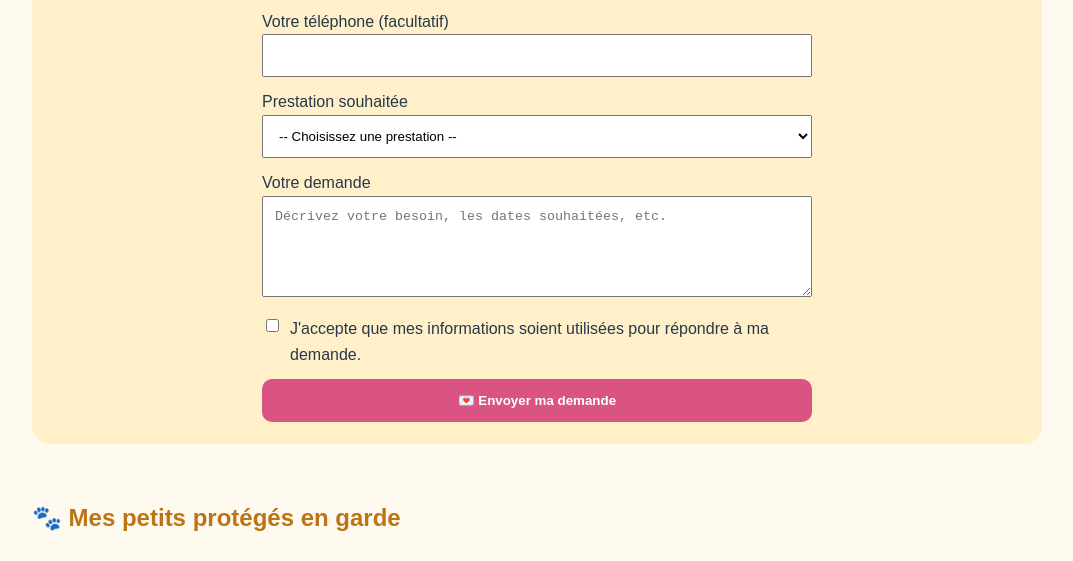
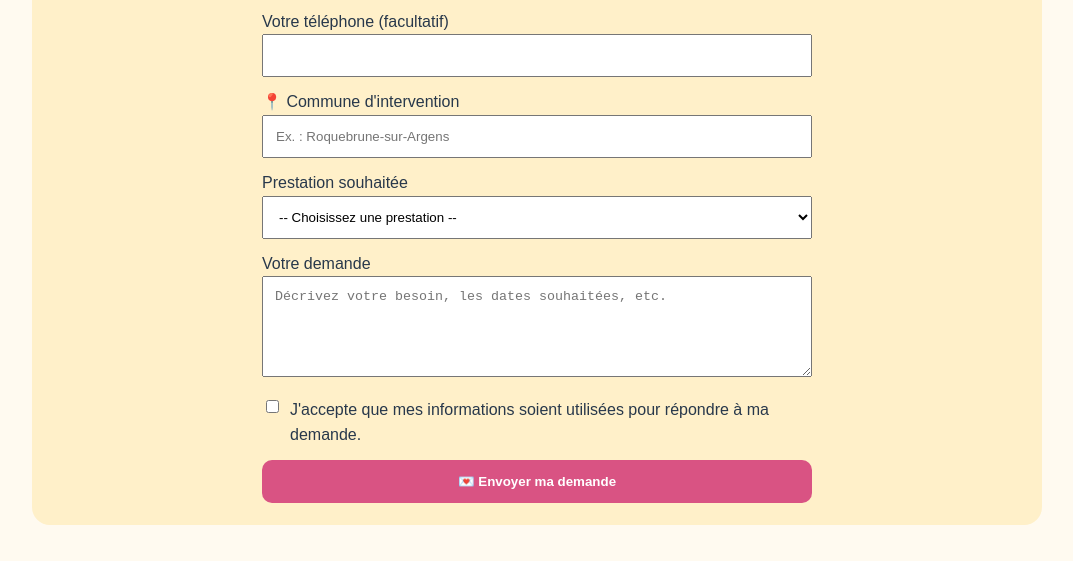
Before and after one commit to valerie-services-83/valerie-services-83.github.io, a plain HTML site: page index.html in a window 1280 px wide. Shown: the part 4751-5312 px from the top of the page, without its empty margins (103-1176 px from the left). Drawn offline with Linux system fonts and the light colour scheme.

Commit message:
Add commune input field to the form
Added input field for commune of intervention.

```diff
--- a/index.html
+++ b/index.html
@@ -89,7 +89,9 @@ section img {
 <label>Votre adresse e-mail <input type="email" name="email" required style="width:100%;padding:12px;box-sizing:border-box"></label>
 
 <label>Votre téléphone (facultatif) <input type="tel" name="telephone" style="width:100%;padding:12px;box-sizing:border-box"></label>
+<label>📍 Commune d'intervention
 
+<input type="text" name="commune" placeholder="Ex. : Roquebrune-sur-Argens" style="width:100%;padding:12px;box-sizing:border-box"></label>
 <label>Prestation souhaitée
 
 <select id="prestation" name="prestation"required style="width:100%;padding:12px;box-sizing:border-box">
```
